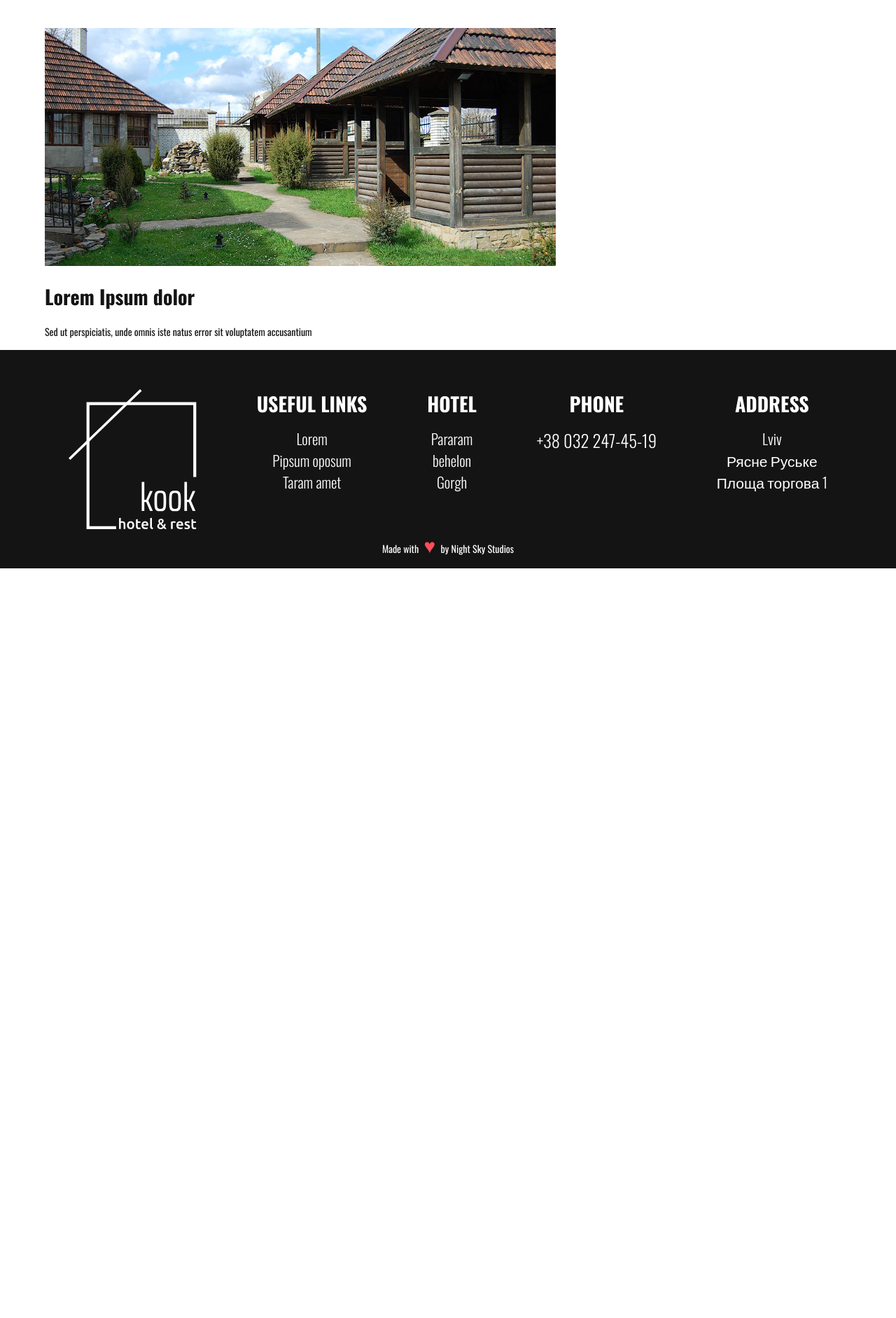
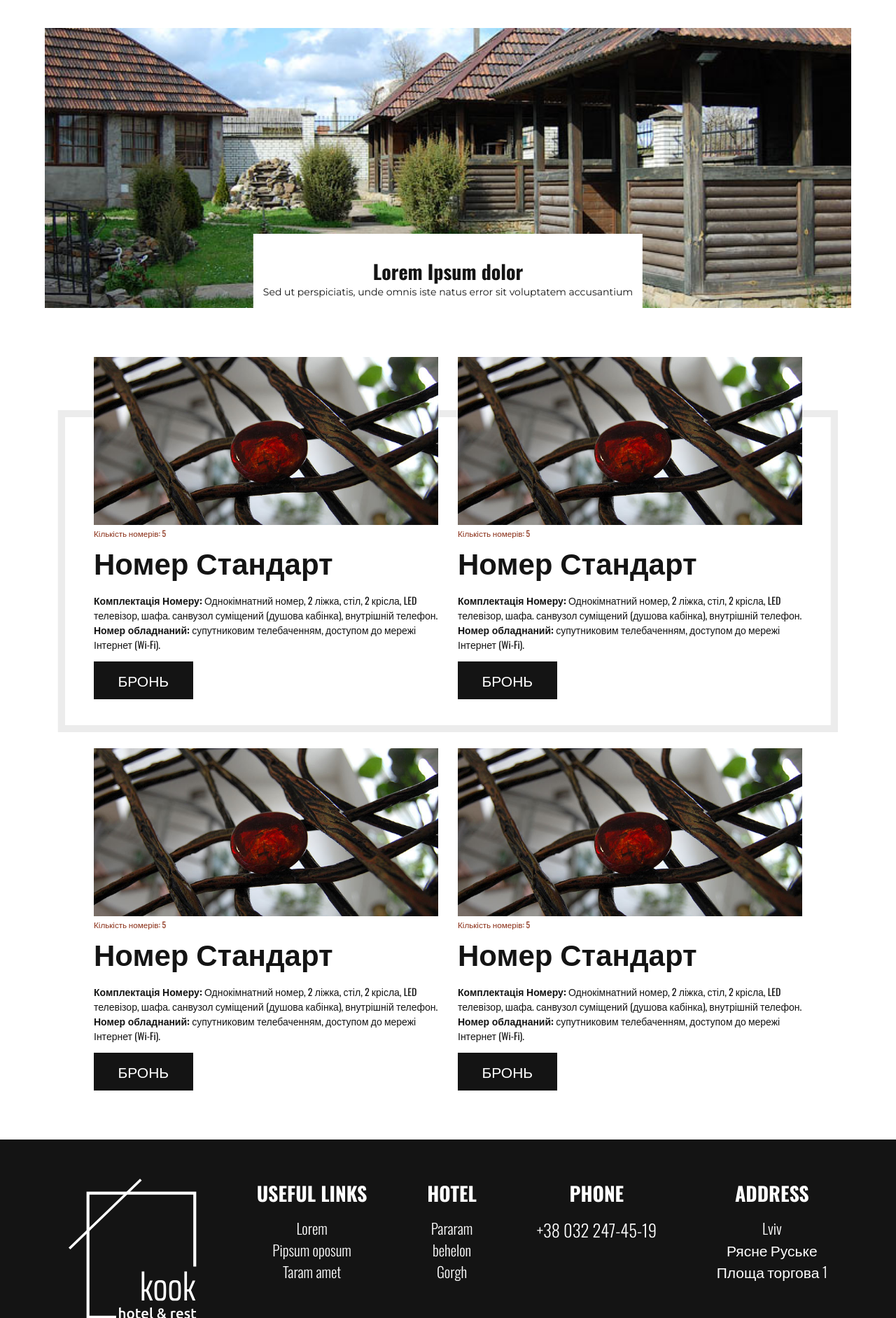
Before and after one commit to nss-agency/Kook, a Django app: template templates/hotel_rooms.html in a window 1280 px wide. Shown: the part 126-2009 px from the top of the page at 70% size. Before the commit the page ends 938 px from the top, so only its background shows below. Run offline with Django 3.2, Linux system fonts and the light colour scheme; the template is opened without the code that fills it, so the values that code supplies are empty.

Commit message:
hotel rooms

```diff
--- a/Kook_project/urls.py
+++ b/Kook_project/urls.py
@@ -24,6 +24,7 @@ urlpatterns = [
     path('jet_api/', include('jet_django.urls')),
     path('', views.index, name='index'),
     path('form/', views.form, name='form'),
+    path('hotel/', views.hotel, name='hotel'),
 ]
 
 if settings.DEBUG:
--- a/core/views.py
+++ b/core/views.py
@@ -15,6 +15,12 @@ def index(request):
     ctx = {}
 
     return render(request, 'index.html', ctx)
+
+
+def hotel(request):
+    ctx = {}
+
+    return render(request, 'hotel_rooms.html', ctx)
 
 
 def form(request):
--- a/requirements.txt
+++ b/requirements.txt
@@ -1,4 +1,3 @@
-googleapiclient
 asgiref==3.2.3
 certifi==2019.11.28
 chardet==3.0.4
@@ -21,3 +20,6 @@ sqlparse==0.3.1
 tzlocal==2.0.0
 urllib3==1.25.8
 wcwidth==0.1.8
+google-api-python-client
+google-auth-httplib2
+google-auth-oauthlib
--- a/static/css/styles.css
+++ b/static/css/styles.css
@@ -19,6 +19,7 @@ body {
 
 .container {
   margin: 2vh 5vw;
+  position: relative;
 }
 
 .btn {
@@ -383,4 +384,81 @@ footer .footer-copy .heart {
   margin: 0 0.3rem;
 }
 
+.hero-container__hotel {
+  height: 50vh;
+  position: relative;
+  background: #000000;
+  overflow: hidden;
+}
+.hero-container__hotel .hero-image {
+  object-fit: cover;
+  width: 100%;
+  height: 100%;
+}
+.hero-container__hotel .header-container {
+  background: var(--white);
+  position: absolute;
+  bottom: 0;
+  left: 50%;
+  transform: translateX(-50%);
+  padding: 1rem;
+}
+.hero-container__hotel .header-container .hero-header__hotel {
+  color: var(--black);
+  text-align: center;
+  margin-bottom: 0;
+}
+.hero-container__hotel .header-container .hero-small__hotel {
+  display: block;
+  font-family: "Montserrat", sans-serif;
+  text-align: center;
+}
+
+.rooms-container {
+  display: grid;
+  margin: 5rem;
+  grid-template-columns: repeat(auto-fill, minmax(450px, 1fr));
+  grid-gap: 2rem;
+  row-gap: 5rem;
+}
+.rooms-container .room-wrapper {
+  display: flex;
+  flex-direction: column;
+}
+.rooms-container .room-wrapper .room-image {
+  height: 30vh;
+  object-fit: cover;
+}
+.rooms-container .room-wrapper .room-description small {
+  color: var(--accent);
+}
+.rooms-container .room-wrapper .room-description .room-header {
+  margin: 0;
+  font-size: 3rem;
+}
+
+.hotel-decor-1 {
+  display: block;
+  border: 10px var(--grey) solid;
+  position: absolute;
+  width: 95%;
+  height: 29%;
+  top: 36%;
+  left: 50%;
+  transform: translateX(-50%);
+  z-index: -1;
+}
+
+.hotel-decor-2 {
+  display: block;
+  border: 10px var(--grey) solid;
+  position: absolute;
+  width: 95%;
+  height: 29%;
+  top: 36%;
+  left: 50%;
+  transform: translateX(-50%);
+  z-index: -1;
+}
+
 /*# sourceMappingURL=styles.css.map */
--- a/static/css/styles.scss
+++ b/static/css/styles.scss
@@ -3,3 +3,4 @@
 @import "theme/navbar";
 @import "theme/index";
 @import "theme/footer";
+@import "theme/hotel_rooms";
--- a/static/css/theme/_global.scss
+++ b/static/css/theme/_global.scss
@@ -20,4 +20,5 @@ body{
 
 .container{
 	margin: 2vh 5vw;
+	position: relative;
 }
--- /dev/null
+++ b/static/css/theme/_hotel_rooms.scss
@@ -0,0 +1,88 @@
+.hero-container__hotel {
+	height: 50vh;
+	position: relative;
+	background: #000000;
+	overflow: hidden;
+
+	.hero-image {
+		object-fit: cover;
+		width: 100%;
+		height: 100%;
+	}
+
+	.header-container {
+		background: var(--white);
+		position: absolute;
+		bottom: 0;
+		left: 50%;
+		transform: translateX(-50%);
+		padding: 1rem;
+
+		.hero-header__hotel {
+			color: var(--black);
+			text-align: center;
+			margin-bottom: 0;
+		}
+
+		.hero-small__hotel {
+			display: block;
+			font-family: 'Montserrat', sans-serif;
+			text-align: center;
+		}
+	}
+}
+
+.rooms-container {
+	display: grid;
+	margin: 5rem;
+	grid-template-columns: repeat(auto-fill, minmax(450px, 1fr));
+	grid-gap: 2rem;
+	row-gap: 5rem;
+
+	.room-wrapper {
+		display: flex;
+		flex-direction: column;
+
+		.room-image {
+			height: 30vh;
+			object-fit: cover;
+		}
+
+		.room-description {
+			small {
+				color: var(--accent);
+			}
+
+			.room-header {
+				margin: 0;
+				font-size: 3rem;
+			}
+		}
+	}
+}
+
+.hotel-decor-1 {
+	display: block;
+	//box-sizing: border-box;
+	border: 10px var(--grey) solid;
+	position: absolute;
+	width: 95%;
+    height: 29%;
+    top: 36%;
+    left: 50%;
+    transform: translateX(-50%);
+    z-index: -1;
+}
+
+.hotel-decor-2 {
+	display: block;
+	//box-sizing: border-box;
+	border: 10px var(--grey) solid;
+	position: absolute;
+	width: 95%;
+    height: 29%;
+    top: 36%;
+    left: 50%;
+    transform: translateX(-50%);
+    z-index: -1;
+}
--- a/templates/hotel_rooms.html
+++ b/templates/hotel_rooms.html
@@ -12,16 +12,71 @@
 <body>
 {% include 'includes/navbar.html' %}
 <div class="container">
-    <div class="hero-container">
+    <div class="hero-container__hotel">
+        <div class="header-container">
+            <h1 class="hero-header__hotel">Lorem Ipsum dolor</h1>
+            <span class="hero-small__hotel">Sed ut perspiciatis, unde omnis iste natus error sit voluptatem accusantium</span>
+        </div>
         <img class="hero-image" src="{% static 'img/hero-image-hotel-rooms.jpg' %}" alt="">
-        <div class="header-container">
-            <h1>Lorem Ipsum dolor</h1>
-            <span>Sed ut perspiciatis, unde omnis iste natus error sit voluptatem accusantium</span>
+    </div>
+    <span class="hotel-decor-1"></span>
+    <span class="hotel-decor-2"></span>
+    <div class="rooms-container">
+        <div class="room-wrapper">
+            <img src="{% static 'img/placeholder.jpg' %}" alt="" class="room-image">
+            <div class="room-description">
+                <small>Кількість номерів: 5</small>
+                <h2 class="room-header">Номер Стандарт</h2>
+                <p>
+                    <b>Комплектація Номеру:</b> Однокімнатний номер, 2 ліжка, стіл, 2 крісла, LED
+                    телевізор, шафа. санвузол суміщений (душова кабінка), внутрішній телефон. <br>
+                    <b>Номер обладнаний:</b> супутниковим телебаченням, доступом до мережі Інтернет (Wi-Fi).
+                </p>
+                <a class="btn btn-black" href="">бронь</a>
+            </div>
         </div>
-    </div>
 
-    <div class="rooms-container">
+        <div class="room-wrapper">
+            <img src="{% static 'img/placeholder.jpg' %}" alt="" class="room-image">
+            <div class="room-description">
+                <small>Кількість номерів: 5</small>
+                <h2 class="room-header">Номер Стандарт</h2>
+                <p>
+                    <b>Комплектація Номеру:</b> Однокімнатний номер, 2 ліжка, стіл, 2 крісла, LED
+                    телевізор, шафа. санвузол суміщений (душова кабінка), внутрішній телефон. <br>
+                    <b>Номер обладнаний:</b> супутниковим телебаченням, доступом до мережі Інтернет (Wi-Fi).
+                </p>
+                <a class="btn btn-black" href="">бронь</a>
+            </div>
+        </div>
 
+        <div class="room-wrapper">
+            <img src="{% static 'img/placeholder.jpg' %}" alt="" class="room-image">
+            <div class="room-description">
+                <small>Кількість номерів: 5</small>
+                <h2 class="room-header">Номер Стандарт</h2>
+                <p>
+                    <b>Комплектація Номеру:</b> Однокімнатний номер, 2 ліжка, стіл, 2 крісла, LED
+                    телевізор, шафа. санвузол суміщений (душова кабінка), внутрішній телефон. <br>
+                    <b>Номер обладнаний:</b> супутниковим телебаченням, доступом до мережі Інтернет (Wi-Fi).
+                </p>
+                <a class="btn btn-black" href="">бронь</a>
+            </div>
+        </div>
+
+        <div class="room-wrapper">
+            <img src="{% static 'img/placeholder.jpg' %}" alt="" class="room-image">
+            <div class="room-description">
+                <small>Кількість номерів: 5</small>
+                <h2 class="room-header">Номер Стандарт</h2>
+                <p>
+                    <b>Комплектація Номеру:</b> Однокімнатний номер, 2 ліжка, стіл, 2 крісла, LED
+                    телевізор, шафа. санвузол суміщений (душова кабінка), внутрішній телефон. <br>
+                    <b>Номер обладнаний:</b> супутниковим телебаченням, доступом до мережі Інтернет (Wi-Fi).
+                </p>
+                <a class="btn btn-black" href="">бронь</a>
+            </div>
+        </div>
     </div>
 </div>
 {% include 'includes/footer.html' %}
```
Also changed, not shown: Kook_project/settings.py (+2 -6 lines), static/img/placeholder.jpg (added), 2 other files.
